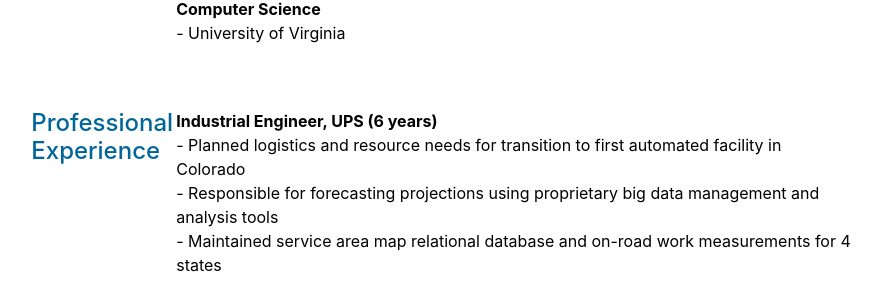
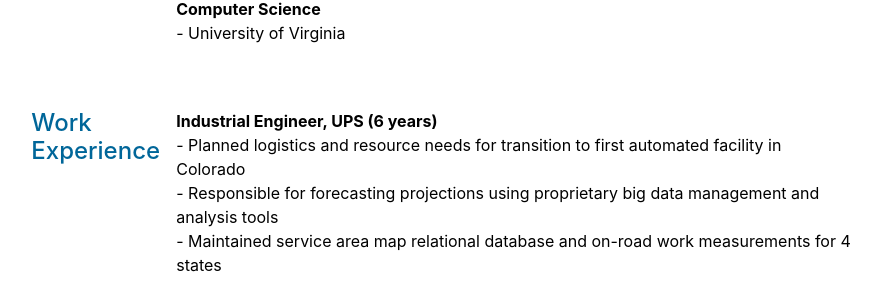
Before and after one commit to speakingofdata/speakingofdata.github.io, a Jekyll site: the page built from about.md, in a window 1280 px wide and 1400 px high, scrolled down 287 px. Shown: the part 152-448 px from the top of the window, without its empty margins (198-1079 px from the left). Built offline with Jekyll 4.4.1, drawn with Linux system fonts in a browser that asks for light colours; nearby versions of some CDN libraries; some of the changed text lies outside the part shown.

Commit message:
Update about.html

```diff
--- a/_layouts/about.html
+++ b/_layouts/about.html
@@ -24,7 +24,7 @@ layout: default
     </div>
     <div class="row g-5 mb-5">
       <div class="col-md-2">
-        <h4 style="color:#006699;">Professional Experience</h4>
+        <h4 style="color:#006699;">Work Experience</h4>
       </div>
       <div class="col-md-10">
         {% for section in site.data.about.experience %}
@@ -46,7 +46,7 @@ layout: default
     </div>
     <div class="row g-5 mb-5">
       <div class="col-md-2">
-        <h4 style="color:#006699;">Community Leadership</h4>
+        <h4 style="color:#006699;">Leadership</h4>
       </div>
       <div class="col-md-10">
         {% for section in site.data.about.leadership %}
```
